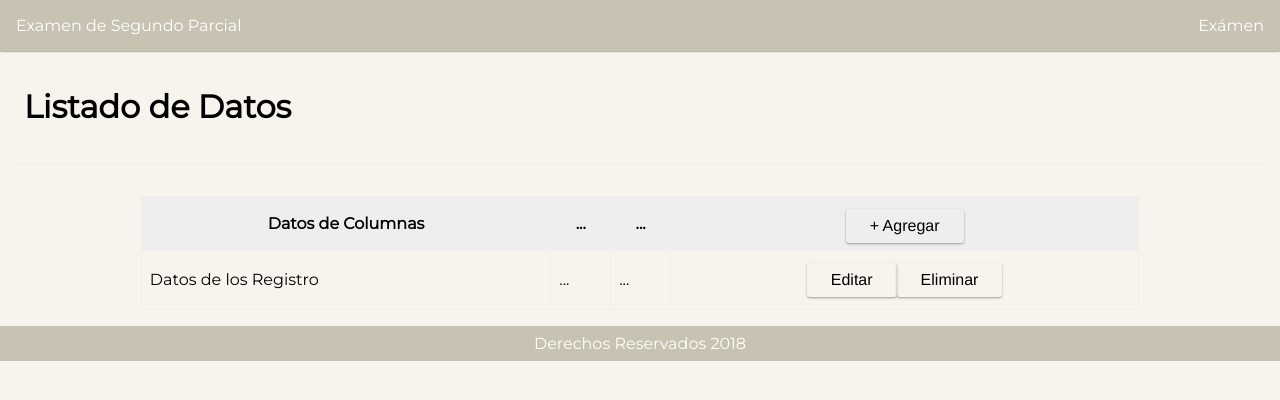
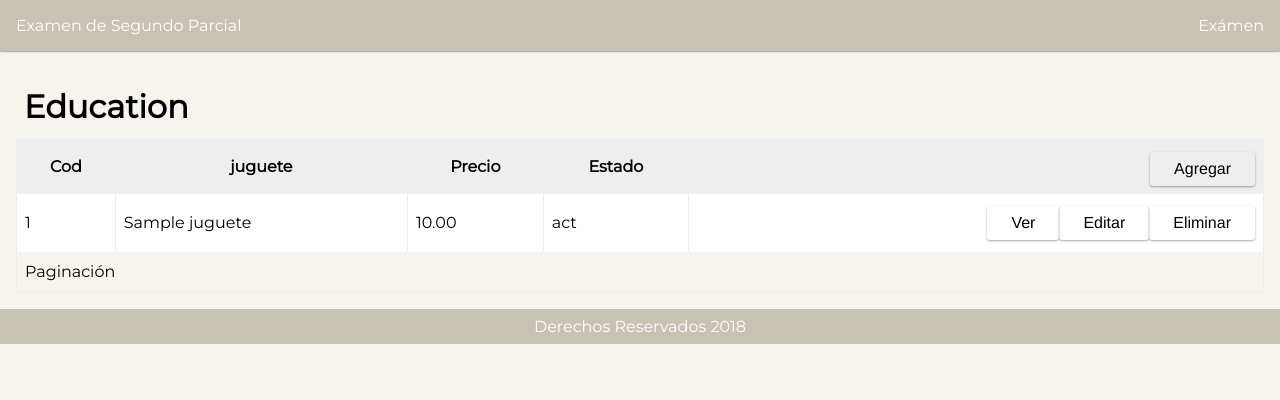
Before and after one commit to yahir98/education, a PHP site: page /examen/index.php?page=examenlist in a window 1280 px wide. Shown: the top 400 px of the page. Run offline with PHP 8.4, Linux system fonts and the light colour scheme; tables that the repository leaves empty hold one stand-in row (values such as "Sample post").

Commit message:
tercer commit
creacion de examenlist

```diff
--- a/controllers/examenlist.control.php
+++ b/controllers/examenlist.control.php
@@ -1,14 +1,18 @@
 <?php
 
 require_once "models/examendata.model.php";
+
+
+/*
+*return void
+*/
 function run()
 {
-    $viewData = array();
-
-
-
-    renderizar("examenlist", $viewData);
+   $viewData = array();
+   $viewData["xcfrt"] = md5(microtime());
+   $_SESSION["xcfrt"] = $viewData["xcfrt"];
+   $viewData["juguetes"] = obtenerlista();
+   renderizar("examenlist", $viewData);
 }
-
-run();
+ run();
 ?>
--- a/docs/scripts/01_create_database.sql
+++ b/docs/scripts/01_create_database.sql
@@ -1,3 +1,4 @@
 CREATE SCHEMA `examen` ;
-CREATE USER 'examen'@'127.0.0.1' IDENTIFIED BY 'estudio';
+--CREATE USER 'examen'@'127.0.0.1' IDENTIFIED BY 'estudio';
+create USER 'examen'@'127.0.0.1' IDENTIFIED WITH mysql_native_password BY 'estudio';
 GRANT ALL ON examen.* TO 'examen'@'127.0.0.1';
--- a/models/examendata.model.php
+++ b/models/examendata.model.php
@@ -1,7 +1,32 @@
 <?php
 require_once "libs/dao.php";
 
+/*
+SELECT `juguetes`.`idjuguetes`,
+    `juguetes`.`nombrejuguete`,
+    `juguetes`.`precio`,
+    `juguetes`.`estadojuguete`
+FROM `examen`.`juguetes`;
+
+*/
+
+
 // Elaborar el algoritmo de los solicitado aquí.
+/* @return Array
+*/
+function obtenerlista()
+{
+   $sqlstr = "select `juguetes`.`idjuguetes`,
+       `juguetes`.`nombrejuguete`,
+       `juguetes`.`precio`,
+       `juguetes`.`estadojuguete`
+   FROM `examen`.`juguetes`";
+
+
+   $juguete = array();
+   $juguete = obtenerRegistros($sqlstr);
+   return $juguete;
+}
 
 
 ?>
--- a/views/examenlist.view.tpl
+++ b/views/examenlist.view.tpl
@@ -1,23 +1,48 @@
-<h1>Listado de Datos</h1>
-<hr/>
-<table style="width:80%; margin:0px auto;">
+<section>
+  <header>
+    <h1>Education</h1>
+  </header>
+  <main>
+    <table class="full-width">
       <thead>
         <tr>
-      <th>Datos de Columnas</th>
-      <th>...</th>
-      <th>...</th>
-      <th><form><button>+ Agregar</button></form></th>
+          <th>Cod</th>
+          <th>juguete</th>
+          <th>Precio</th>
+          <th>Estado</th>
+          <th class="right">
+            <form action="index.php?page=examenform" method="post">
+            <input type="hidden" name="idjuguetes" value="" />
+            <input type="hidden" name="xcfrt" value="{{~xcfrt}}" />
+            <button type="submit" name="btnIns">Agregar</button>
+          </form>
+          </th>
         </tr>
       </thead>
-  <tbody>
+      <tbody class="zebra">
+        {{foreach juguetes}}
         <tr>
-      <td>Datos de los Registro</td>
-      <td>...</td>
-      <td>...</td>
-      <td style="text-align: center;"><form>
-        <button>Editar</button>
-        <button>Eliminar</button>
-      </form></td>
+          <td>{{idjuguetes}}</td>
+          <td>{{nombrejuguete}}</td>
+          <td>{{precio}}</td>
+          <td>{{estadojuguete}}</td>
+          <td class="right">
+            <form action="index.php?page=examenform" method="post">
+              <input type="hidden" name="idmoda" value="{{idjuguetes}}"/>
+              <input type="hidden" name="xcfrt" value="{{~xcfrt}}" />
+              <button type="submit" name="btnDsp">Ver</button>
+              <button type="submit" name="btnUpd">Editar</button>
+              <button type="submit" name="btnDel">Eliminar</button>
+            </form>
+          </td>
         </tr>
+        {{endfor juguetes}}
       </tbody>
+      <tfoot>
+        <tr>
+          <td colspan="6"> Paginación</td>
+        </tr>
+      </tfoot>
     </table>
+  </main>
+</section>
```
Lines whose indentation alone changed are shown as unchanged.
